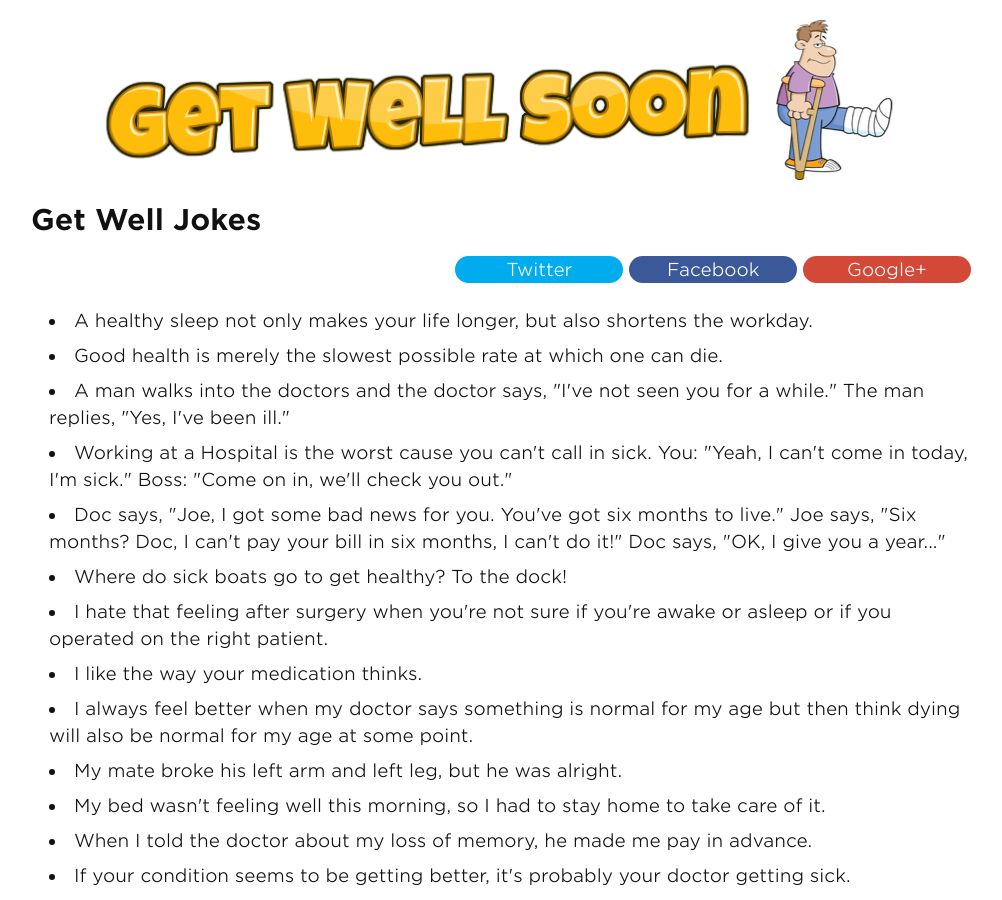
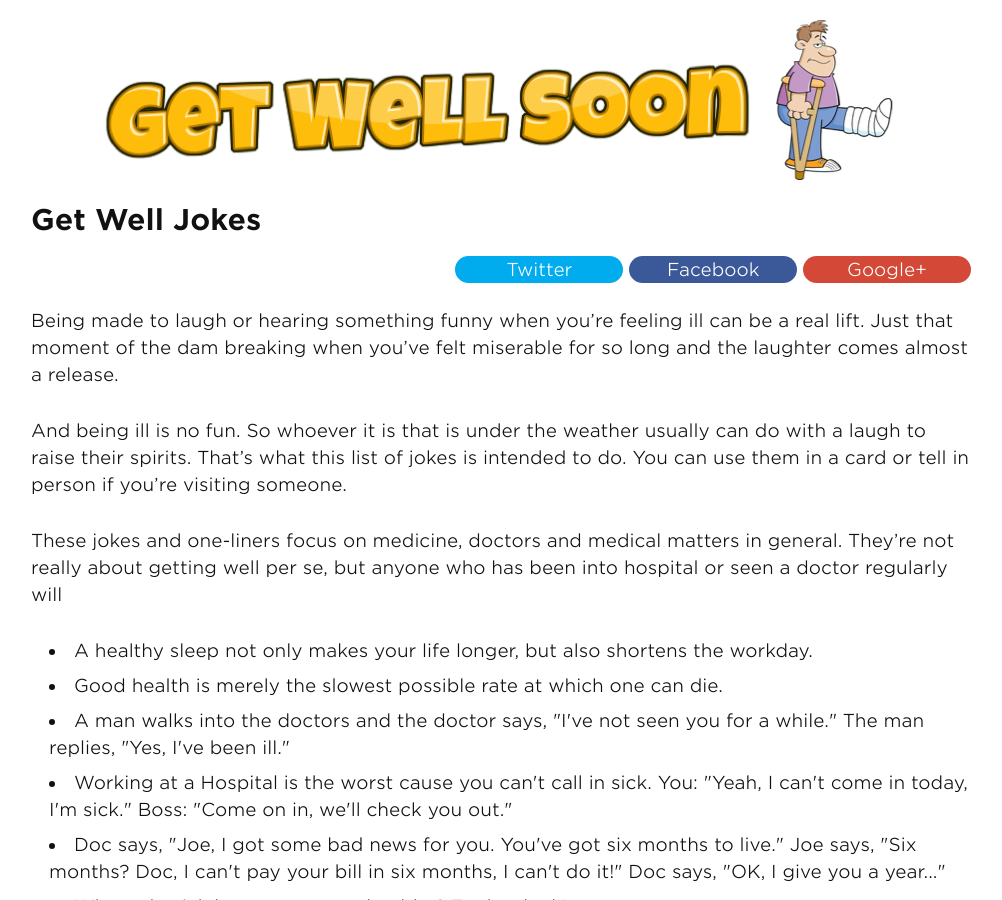
Before and after one commit to andyml123/andyml123.github.io, a Jekyll site: the page built from get-well-jokes.md, in a window 1280 px wide and 900 px high. Shown: the whole window, without its empty margins (139-1141 px from the left). Built offline with Jekyll 4.4.1, drawn with Linux system fonts in a browser that asks for light colours.

Commit message:
Update get-well-jokes.md

```diff
--- a/get-well-jokes.md
+++ b/get-well-jokes.md
@@ -9,6 +9,11 @@ tags: get well jokes
 categories: jokes
 published: true
 ---
+Being made to laugh or hearing something funny when you're feeling ill can be a real lift. Just that moment of the dam breaking when you've felt miserable for so long and the laughter comes almost a release.
+
+And being ill is no fun. So whoever it is that is under the weather usually can do with a laugh to raise their spirits. That's what this list of jokes is intended to do. You can use them in a card or tell in person if you're visiting someone.
+
+These jokes and one-liners focus on medicine, doctors and medical matters in general. They're not really about getting well per se, but anyone who has been into hospital or seen a doctor regularly will
 
 <ul>
 <li>A healthy sleep not only makes your life longer, but also shortens the workday.</li>
```
Also changed, not shown: other parts of get-well-jokes.md (+1 -1 lines).
